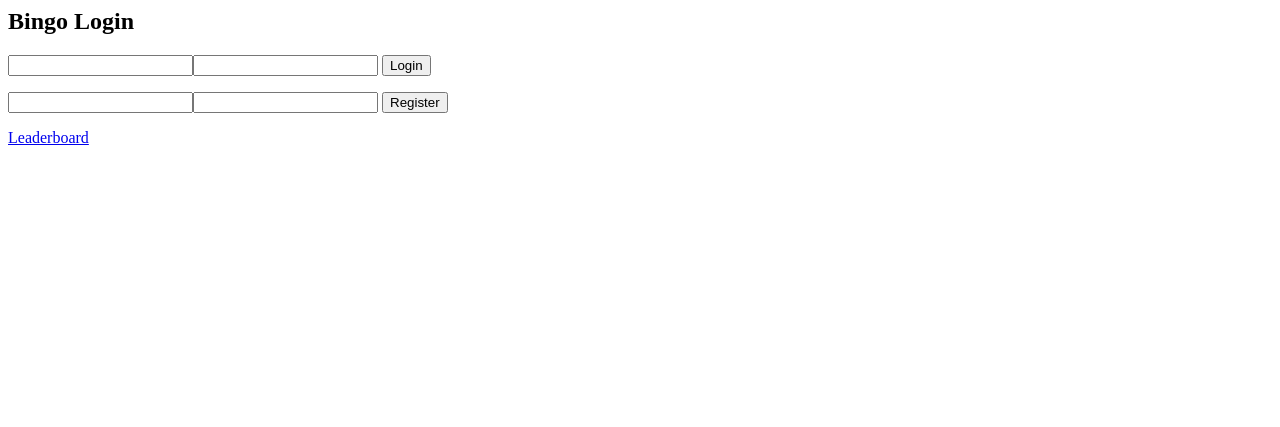
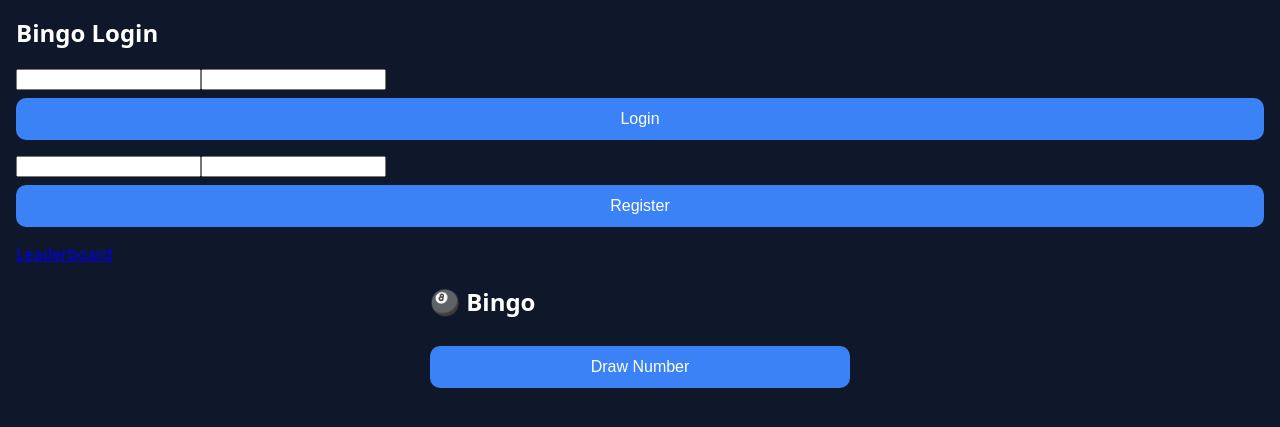
Before and after one commit to JLancaster25/community-bingo, a Flask app: page / in a window 1280 px wide. Shown: the top 427 px of the page. Run offline with Flask 3, Linux system fonts and the light colour scheme; some libraries are stand-ins or nearby versions.

Commit message:
Update index.html

```diff
--- a/BingoApp/templates/index.html
+++ b/BingoApp/templates/index.html
@@ -10,3 +10,39 @@
 </form>
 
 <a href="/leaderboard">Leaderboard</a>
+
+<meta name="viewport" content="width=device-width, initial-scale=1">
+
+<link rel="stylesheet" href="/static/style.css">
+
+<div class="container">
+  <h2>🎱 Bingo</h2>
+
+  <div id="callout"></div>
+
+  <div class="card" id="card"></div>
+
+  <button onclick="draw()">Draw Number</button>
+</div>
+
+<script src="https://cdn.socket.io/4.7.2/socket.io.min.js"></script>
+<script>
+const socket = io();
+
+socket.on("card", card => {
+  const grid = document.getElementById("card");
+  grid.innerHTML = "";
+  ["B","I","N","G","O"].forEach(l =>
+    card[l].forEach(n => {
+      const d = document.createElement("div");
+      d.className = "cell" + (n === "X" ? " marked" : "");
+      d.textContent = n;
+      grid.appendChild(d);
+    })
+  );
+});
+
+socket.on("number", data => {
+  document.getElementById("callout").textContent = data.call;
+});
+</script>
```
